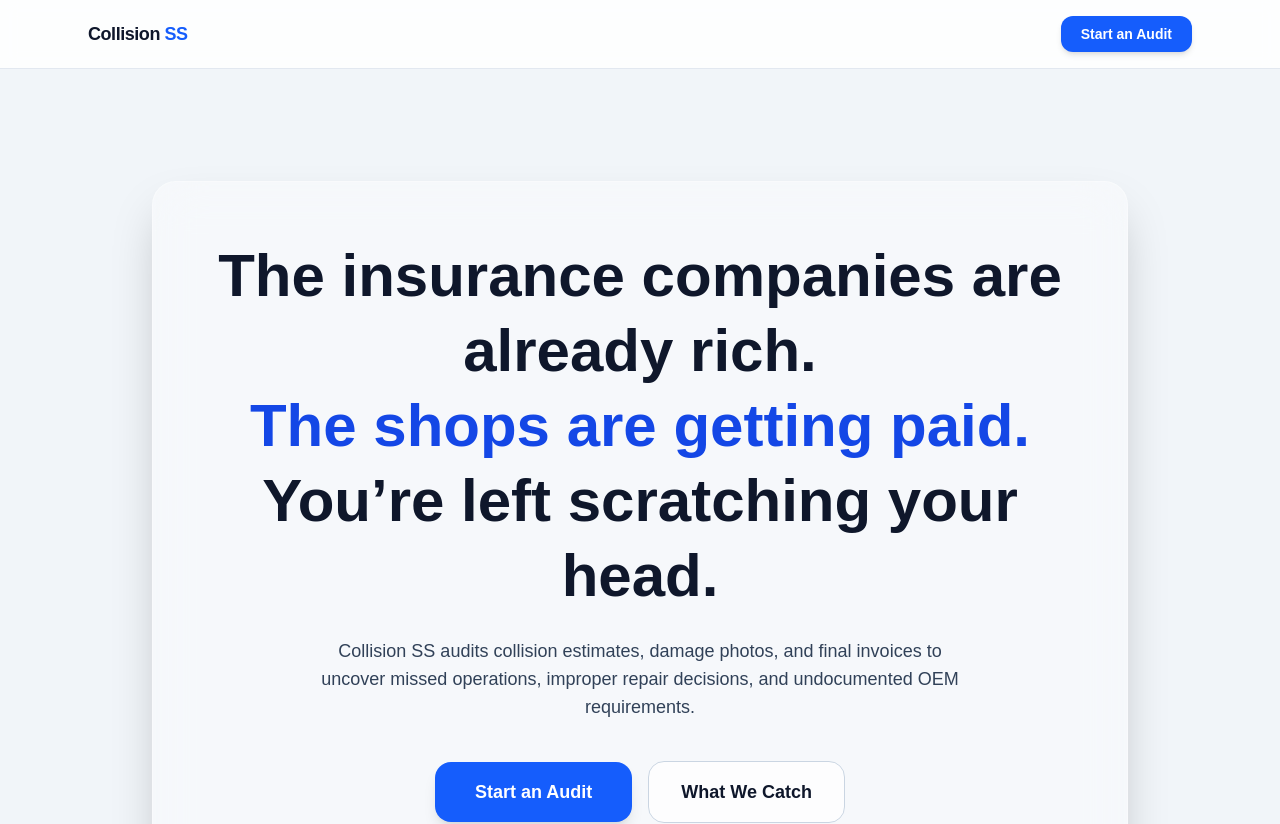
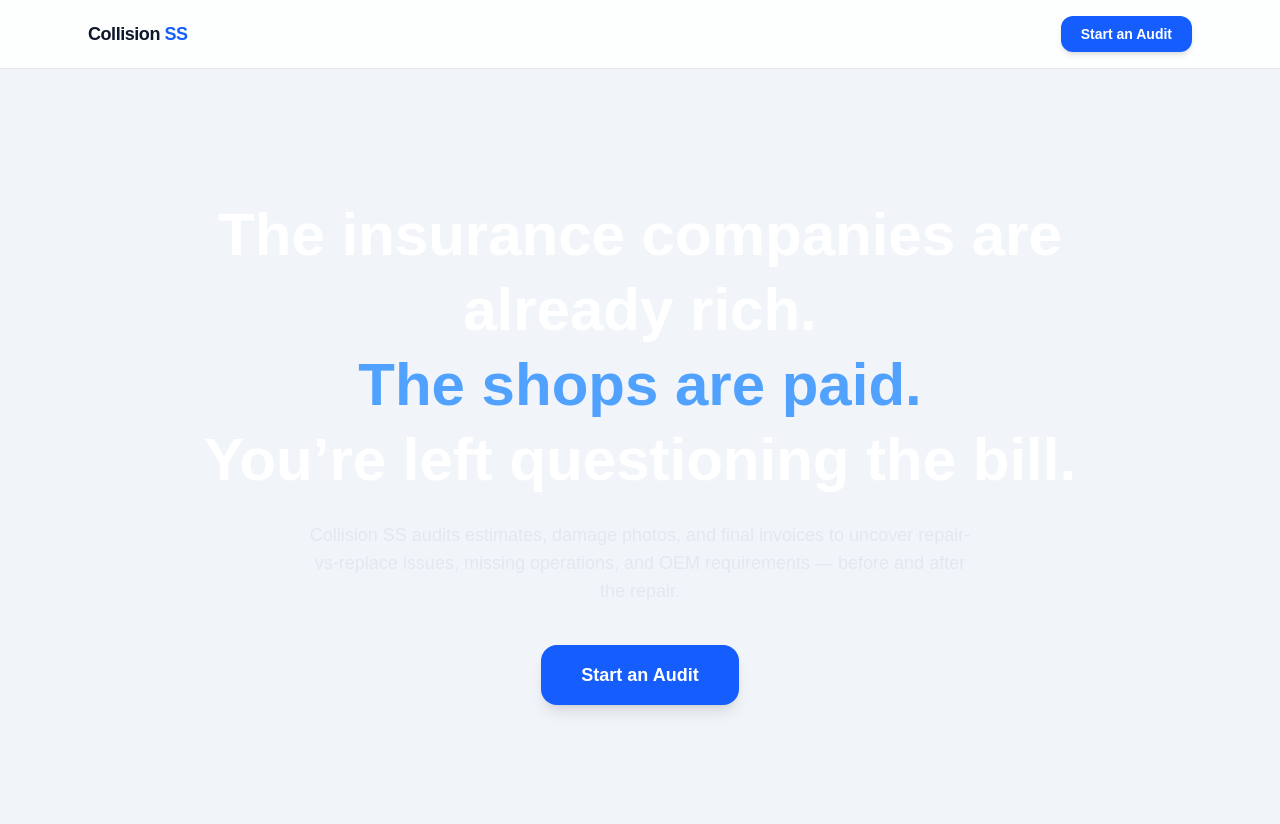
Before and after one commit to collisionssjm-cyber/collisionss, a Next.js app: page / in a window 1280 px wide. Shown: the top 824 px of the page. Built offline with nearby package versions, Linux system fonts and the light colour scheme.

Commit message:
Add premium hero background

```diff
--- a/app/page.tsx
+++ b/app/page.tsx
@@ -19,56 +19,44 @@ export default function Page() {
       </header>
 
 {/* HERO */}
-      <section className="relative overflow-hidden py-28">
-        {/* Background image */}
+<section className="relative overflow-hidden py-32 text-white">
+  {/* Background Image */}
   <div
-          className="absolute inset-0 -z-30 bg-cover bg-center"
+    className="absolute inset-0 -z-20 bg-cover bg-center"
     style={{ backgroundImage: "url('/hero-bg.png')" }}
   />
 
-        {/* Lift the image (so it actually shows) */}
-        <div className="absolute inset-0 -z-20 bg-white/55" />
-
-        {/* Subtle blue edge lighting for “high-end” look */}
-        <div className="absolute inset-0 -z-10 bg-gradient-to-r from-blue-600/20 via-transparent to-indigo-600/20" />
-
-        {/* Vignette (very light, not a blackout) */}
-        <div className="absolute inset-0 -z-10 bg-gradient-to-b from-slate-950/10 via-transparent to-slate-950/15" />
+  {/* Dark Overlay for Premium Feel */}
+  <div className="absolute inset-0 -z-10 bg-gradient-to-r from-slate-900/80 via-slate-900/70 to-blue-900/70" />
 
   <div className="mx-auto max-w-5xl px-6 text-center">
-          {/* Glass card to keep text readable while still showing background */}
-          <div className="rounded-3xl border border-white/30 bg-white/35 p-10 shadow-2xl backdrop-blur-xl sm:p-14">
     <h1 className="text-4xl font-extrabold leading-tight sm:text-6xl">
       The insurance companies are already rich.
-              <span className="block text-blue-700">The shops are getting paid.</span>
-              <span className="block text-slate-900">
-                You’re left scratching your head.
+      <span className="block text-blue-400">
+        The shops are paid.
+      </span>
+      <span className="block">
+        You’re left questioning the bill.
       </span>
     </h1>
 
-            <p className="mx-auto mt-6 max-w-2xl text-lg text-slate-700">
-              Collision SS audits collision estimates, damage photos, and final invoices to uncover
-              missed operations, improper repair decisions, and undocumented OEM requirements.
+    <p className="mx-auto mt-6 max-w-2xl text-lg text-slate-200">
+      Collision SS audits estimates, damage photos, and final invoices
+      to uncover repair-vs-replace issues, missing operations,
+      and OEM requirements — before and after the repair.
     </p>
 
-            <div className="mt-10 flex flex-wrap items-center justify-center gap-4">
+    <div className="mt-10">
       <a
         href="#start"
         className="inline-flex items-center justify-center rounded-2xl bg-blue-600 px-10 py-4 text-lg font-semibold text-white shadow-lg transition hover:bg-blue-700"
       >
         Start an Audit
       </a>
-
-              <a
-                href="#what"
-                className="inline-flex items-center justify-center rounded-2xl border border-slate-300 bg-white/70 px-8 py-4 text-lg font-semibold text-slate-900 transition hover:bg-white"
-              >
-                What We Catch
-              </a>
-            </div>
     </div>
   </div>
 </section>
+
 
       {/* WHAT WE CATCH */}
       <section id="what" className="bg-white py-24">
```
Lines whose indentation alone changed are shown as unchanged.
